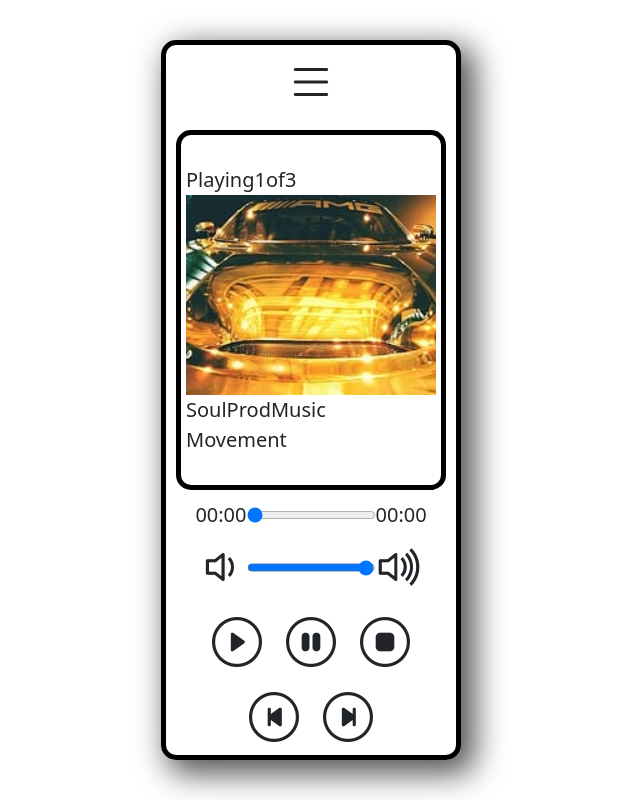
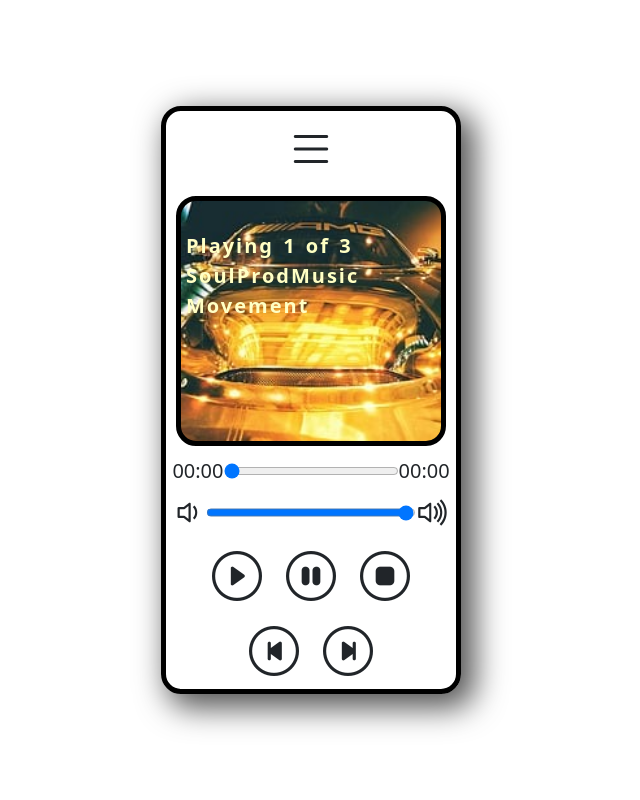
Before and after one commit to TriboRibo/MusicPlayer, a plain HTML site: page index.html in a window 1280 px wide. Shown: the whole page, without its empty margins (329-969 px from the left). Drawn offline with nearby package versions, Linux system fonts and the light colour scheme.

Commit message:
ver. 1.0

```diff
--- a/index.html
+++ b/index.html
@@ -19,9 +19,9 @@
 <div class="main d-flex justify-content-center align-items-center">
     <div class="player d-flex flex-column">
         <div class="d-flex justify-content-center"><i class="bi bi-list"></i></div>
-        <div class="screen" id="screen">
+        <div class="screen trackArt" id="trackArt">
             <div class="nowPlaying" id="nowPlaying">Playing x of y</div>
-            <div class="trackArt" id="trackArt"></div>
+<!--            <div class="trackArt" id="trackArt"></div>-->
             <div class="artist" id="artist">Artist:</div>
             <div class="title" id="title">Title:</div>
         </div>
--- a/script.js
+++ b/script.js
@@ -51,7 +51,7 @@ function loadTrack(track_index){
     track_art.style.backgroundImage = `url(${track_list[track_index].image})`
     track_artist.textContent = track_list[track_index].artist
     track_title.textContent = track_list[track_index].title
-    now_playing.textContent = "Playing" + (track_index + 1) + "of" + track_list.length
+    now_playing.textContent = "Playing " + (track_index + 1) + " of " + track_list.length
 
     updateTimer = setInterval(seekUpdate, 1000)
 
--- a/style.scss
+++ b/style.scss
@@ -5,7 +5,7 @@
 }
 .player{
   border: 5px solid black;
-  border-radius: 15px;
+  border-radius: 20px;
   width: 300px;
   font-size: 50px;
   -webkit-box-shadow: 10px 10px 31px 4px rgba(0,0,0,0.67);
@@ -14,11 +14,10 @@
 }
 .screen {
   border: 5px solid black;
-  border-radius: 15px;
+  border-radius: 20px;
   font-size: 20px;
   padding: 30px 5px 30px 5px;
   margin: 10px;
-  user-select: none;
 }
 .controlPanel{
   user-select: none;
@@ -46,5 +45,24 @@
   background-size: cover;
   background-position: center;
   width: auto;
-  height: 200px;
+  height: 250px;
+  color: #ffffc4;
+  font-weight: bold;
+  letter-spacing: 2px;
+  word-spacing: 2px;
 }
+.volume{
+  font-size: 35px;
+}
+.volumeSlider{
+  width: 210px;
+  &:hover{
+    cursor: pointer;
+  }
+}
+.seekSlider{
+  width: 175px;
+  &:hover {
+    cursor: pointer;
+  }
+}
```
Also changed, not shown: style.css, 1 other file.
